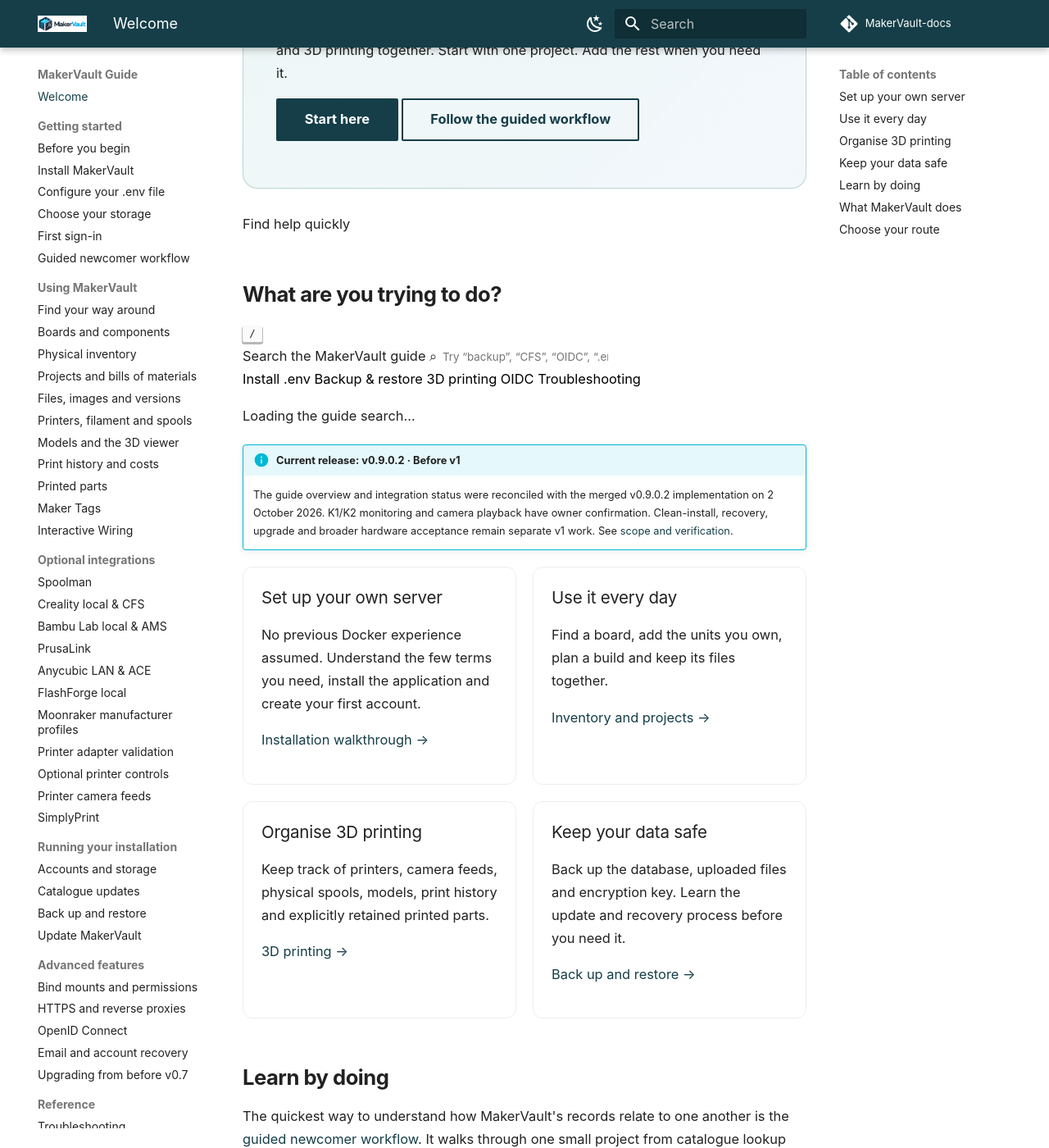
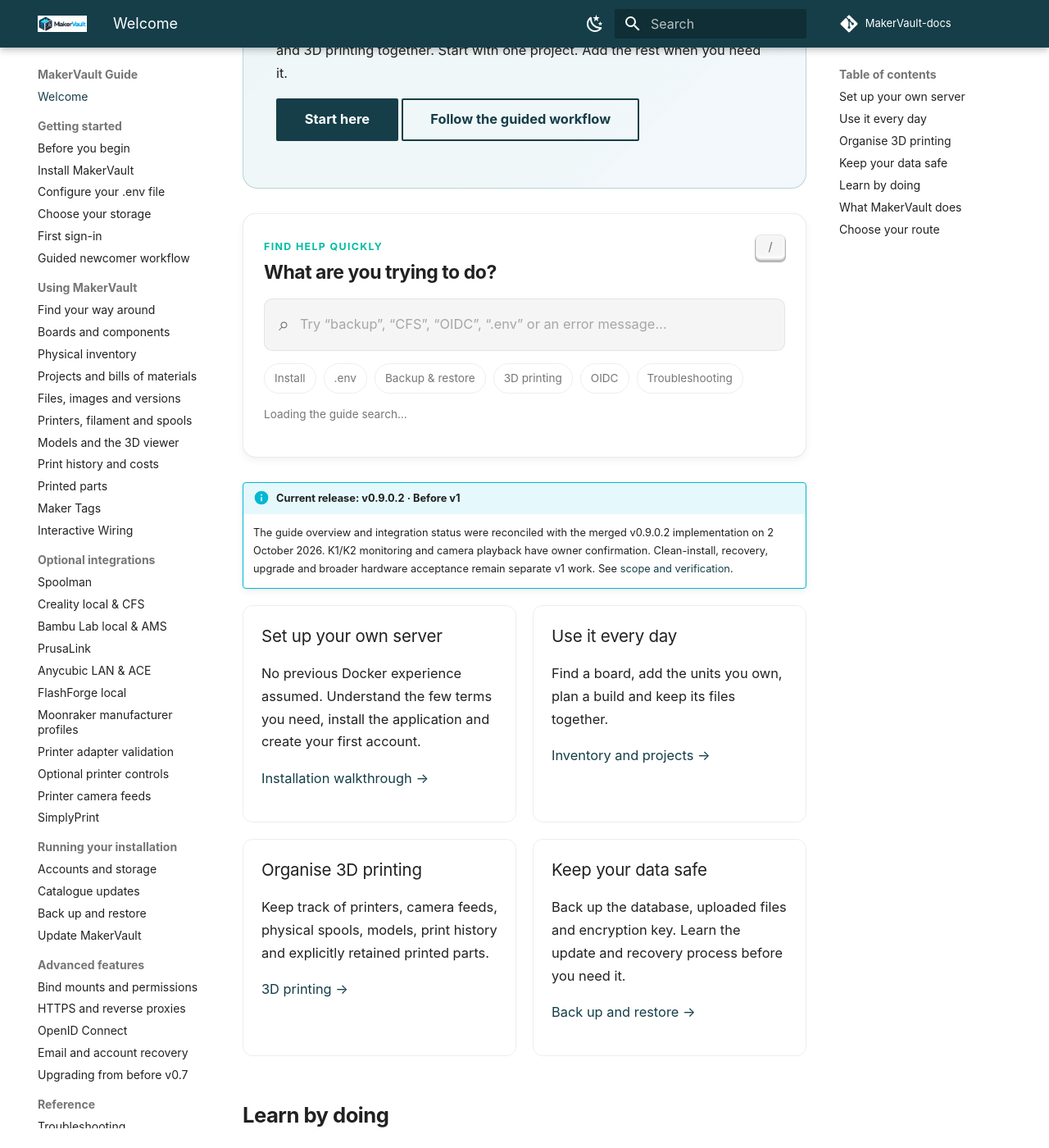
Before and after one commit to gavrd7/MakerVault-docs, an MkDocs documentation site: the page built from docs/guide/index.md, in a window 1280 px wide and 1400 px high, scrolled down 256 px. Shown: the whole window at 82% size. Built offline with MkDocs 1.6.1 and Material for MkDocs 9.7.7, drawn with Linux system fonts in a browser that asks for light colours; comment, search, counter and statistics services are not loaded.

Commit message:
docs: style interactive guide search

```diff
--- a/docs/guide/assets/guide.css
+++ b/docs/guide/assets/guide.css
@@ -55,3 +55,194 @@
     border-radius: 8px;
   }
 }
+
+
+/* Interactive homepage search */
+.sr-only {
+  position: absolute !important;
+  width: 1px !important;
+  height: 1px !important;
+  padding: 0 !important;
+  margin: -1px !important;
+  overflow: hidden !important;
+  clip: rect(0, 0, 0, 0) !important;
+  white-space: nowrap !important;
+  border: 0 !important;
+}
+
+.guide-search {
+  margin: 0 0 1.5rem;
+  padding: 1.25rem;
+  border: 1px solid var(--md-default-fg-color--lightest);
+  border-radius: 16px;
+  background: var(--md-default-bg-color);
+  box-shadow: var(--md-shadow-z1);
+}
+
+.guide-search__heading {
+  display: flex;
+  align-items: start;
+  justify-content: space-between;
+  gap: 1rem;
+  margin-bottom: .8rem;
+}
+
+.guide-search__heading h2 {
+  margin: .1rem 0 0;
+  font-size: 1.15rem;
+}
+
+.guide-search__eyebrow {
+  color: var(--md-accent-fg-color);
+  font-size: .62rem;
+  font-weight: 750;
+  letter-spacing: .11em;
+  text-transform: uppercase;
+}
+
+.guide-search__heading kbd {
+  min-width: 1.8rem;
+  padding: .1rem .35rem;
+  border: 1px solid var(--md-default-fg-color--lightest);
+  border-bottom-width: 2px;
+  border-radius: 6px;
+  color: var(--md-default-fg-color--light);
+  background: var(--md-code-bg-color);
+  font: inherit;
+  font-size: .72rem;
+  text-align: center;
+}
+
+.guide-search__field {
+  display: flex;
+  align-items: center;
+  gap: .65rem;
+  padding: .1rem .85rem;
+  border: 1px solid var(--md-default-fg-color--lightest);
+  border-radius: 10px;
+  background: var(--md-code-bg-color);
+  transition: border-color .15s ease, box-shadow .15s ease;
+}
+
+.guide-search__field:focus-within {
+  border-color: var(--md-accent-fg-color);
+  box-shadow: 0 0 0 3px color-mix(in srgb, var(--md-accent-fg-color) 18%, transparent);
+}
+
+.guide-search__icon {
+  color: var(--md-default-fg-color--light);
+  font-size: 1.15rem;
+  line-height: 1;
+}
+
+.guide-search__field input {
+  width: 100%;
+  min-width: 0;
+  padding: .75rem 0;
+  border: 0;
+  outline: 0;
+  color: var(--md-default-fg-color);
+  background: transparent;
+  font: inherit;
+  font-size: .82rem;
+}
+
+.guide-search__field input::placeholder {
+  color: var(--md-default-fg-color--lighter);
+}
+
+.guide-search__chips {
+  display: flex;
+  flex-wrap: wrap;
+  gap: .45rem;
+  margin-top: .75rem;
+}
+
+.guide-search__chips button {
+  padding: .3rem .6rem;
+  border: 1px solid var(--md-default-fg-color--lightest);
+  border-radius: 999px;
+  color: var(--md-default-fg-color--light);
+  background: transparent;
+  font: inherit;
+  font-size: .68rem;
+  cursor: pointer;
+}
+
+.guide-search__chips button:hover,
+.guide-search__chips button:focus-visible {
+  border-color: var(--md-accent-fg-color);
+  color: var(--md-accent-fg-color);
+  outline: 0;
+}
+
+.guide-search__status {
+  margin: .7rem 0 0;
+  color: var(--md-default-fg-color--light);
+  font-size: .68rem;
+}
+
+.guide-search__results {
+  margin-top: .75rem;
+}
+
+.guide-search-result-list {
+  display: grid;
+  gap: .45rem;
+  max-height: 27rem;
+  overflow-y: auto;
+}
+
+.md-typeset .guide-search-result {
+  display: grid;
+  gap: .18rem;
+  padding: .72rem .8rem;
+  border: 1px solid var(--md-default-fg-color--lightest);
+  border-radius: 10px;
+  color: var(--md-default-fg-color);
+  background: var(--md-default-bg-color);
+  text-decoration: none;
+}
+
+.md-typeset .guide-search-result:hover,
+.md-typeset .guide-search-result.is-active {
+  border-color: var(--md-accent-fg-color);
+  background: color-mix(in srgb, var(--md-accent-fg-color) 7%, var(--md-default-bg-color));
+}
+
+.guide-search-result strong {
+  color: var(--md-default-fg-color);
+  font-size: .78rem;
+}
+
+.guide-search-result__snippet {
+  color: var(--md-default-fg-color--light);
+  font-size: .7rem;
+  line-height: 1.45;
+}
+
+.guide-search-result mark {
+  padding: 0 .08em;
+  border-radius: 2px;
+  color: inherit;
+  background: color-mix(in srgb, var(--md-accent-fg-color) 24%, transparent);
+}
+
+@media (max-width: 600px) {
+  .guide-search {
+    padding: 1rem;
+    border-radius: 12px;
+  }
+
+  .guide-search__heading kbd {
+    display: none;
+  }
+
+  .guide-search__field input {
+    font-size: .78rem;
+  }
+
+  .guide-search__chips {
+    gap: .35rem;
+  }
+}
```
